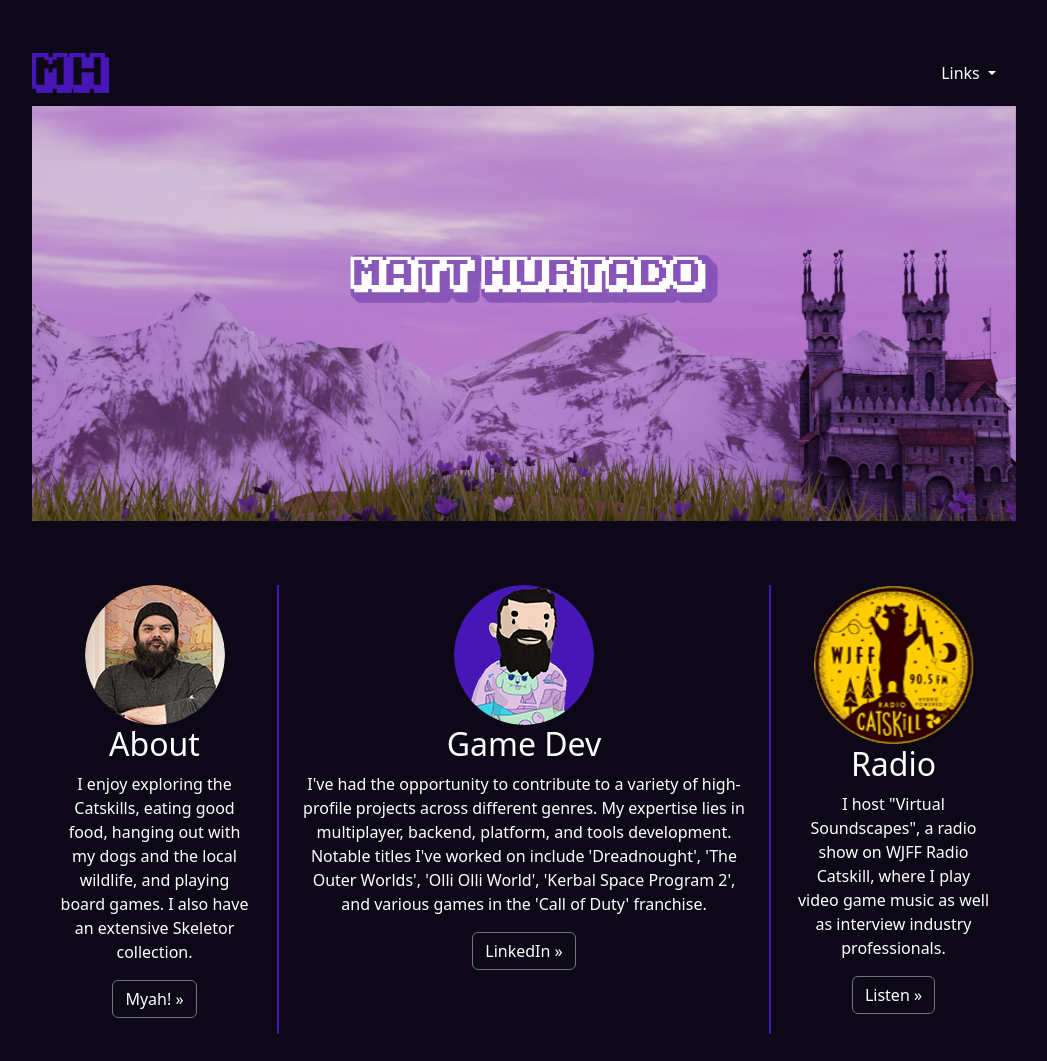
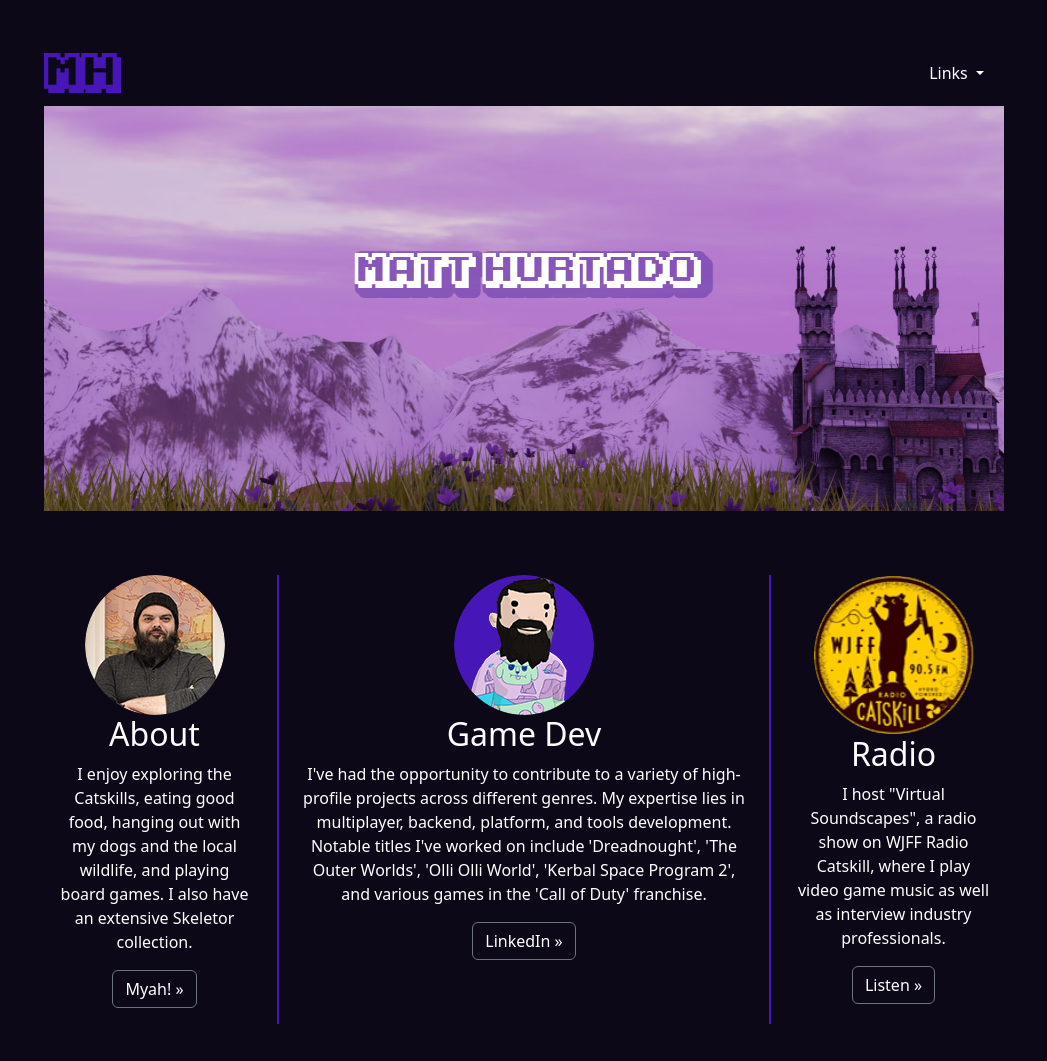
Before and after one commit to matthurtado/main, a website: page index.html in a window 1280 px wide. Shown: the whole page, without its empty margins (116-1163 px from the left). Drawn offline with nearby package versions, Linux system fonts and the light colour scheme.

Commit message:
Modified bootstrap divs

```diff
--- a/index.html
+++ b/index.html
@@ -13,11 +13,12 @@
 <body>
   <div class="page-wrapper">
     <!-- Navbar -->
+    <div class="container">
+      <div class="row">
+        <div class="col-lg-12"> <!-- Full-width column -->
           <nav class="navbar navbar-expand-lg navbar-dark bg-dark">
-      <div class="container-fluid">
-
-        <img class="navbar-brand" src="images/logo.png" alt="Matt Hurtado Logo" height="50"> <!-- Adjust height as needed -->
-
+            <div class="container"> <!-- Changed from container-fluid to container -->
+              <img class="navbar-brand" src="images/logo.png" alt="Matt Hurtado Logo" height="50">
               <button class="navbar-toggler" type="button" data-bs-toggle="collapse" data-bs-target="#navbarSupportedContent"
                 aria-controls="navbarSupportedContent" aria-expanded="false" aria-label="Toggle navigation">
                 <span class="navbar-toggler-icon"></span>
@@ -39,11 +40,20 @@
               </div>
             </div>
           </nav>
+        </div>
+      </div>
+    </div>
     <!-- Carousel -->
+    <div class="container">
+      <div class="row">
+        <div class="col-lg-12">
           <div id="carouselExampleCaptions" class="carousel slide" data-bs-ride="carousel">
             <div class="carousel-inner">
               <div class="carousel-item active">
                 <img src="images/carousel.png" class="d-block w-100" alt="First slide">
+              </div>
+            </div>
+          </div>
         </div>
       </div>
     </div>
--- a/styles.css
+++ b/styles.css
@@ -77,8 +77,6 @@ body {
 .carousel-title {
   text-shadow: 2px 8px 3px rgba(0, 0, 0, 0.5); /* x-offset, y-offset, blur-radius, color */
   font-weight: bolder;
-itial;
-e-3d;
   transform-style: preserve-3d;
 }
 
```
Lines whose indentation alone changed are shown as unchanged.
